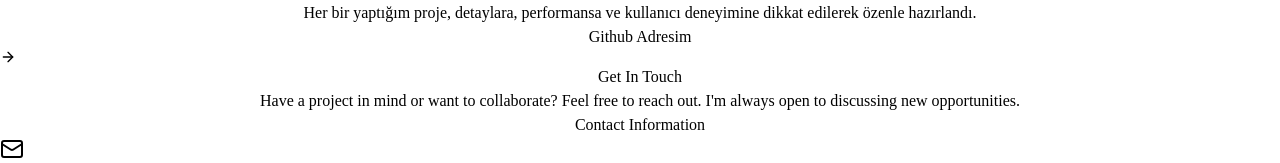
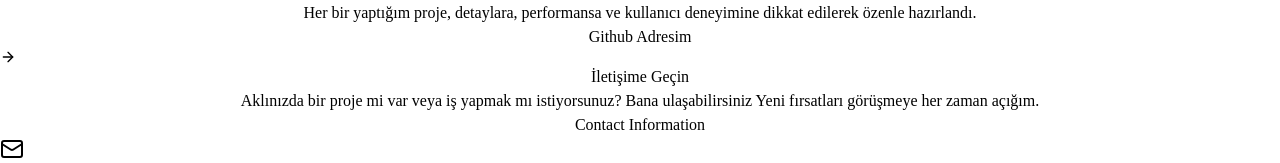
Before and after one commit to AbdullahSahin1/personelWebsite, a React (Vite) app: page / in a window 1280 px wide. Shown: the part 1783-1946 px from the top of the page. Built offline with nearby package versions, Linux system fonts and the light colour scheme.

Commit message:
Contactsection düzenlendi

```diff
--- a/src/Components/ContactSection.jsx
+++ b/src/Components/ContactSection.jsx
@@ -17,12 +17,12 @@ export const ContactSection = () => {
     <section id="contact" className="py-24 px-4 relative bg-secondary/30">
       <div className="container mx-auto max-w-5xl">
         <h2 className="text-3xl md:text-4xl font-bold mb-4 text-center">
-          Get In <span className="text-primary"> Touch</span>
+          İletişime <span className="text-primary"> Geçin</span>
         </h2>
 
         <p className="text-center text-muted-foreground mb-12 max-w-2xl mx-auto">
-          Have a project in mind or want to collaborate? Feel free to reach out.
-          I'm always open to discussing new opportunities.
+      Aklınızda bir proje mi var veya iş yapmak mı istiyorsunuz? Bana ulaşabilirsiniz
+Yeni fırsatları görüşmeye her zaman açığım.
         </p>
 
         <div className="flex justify-center">
```
